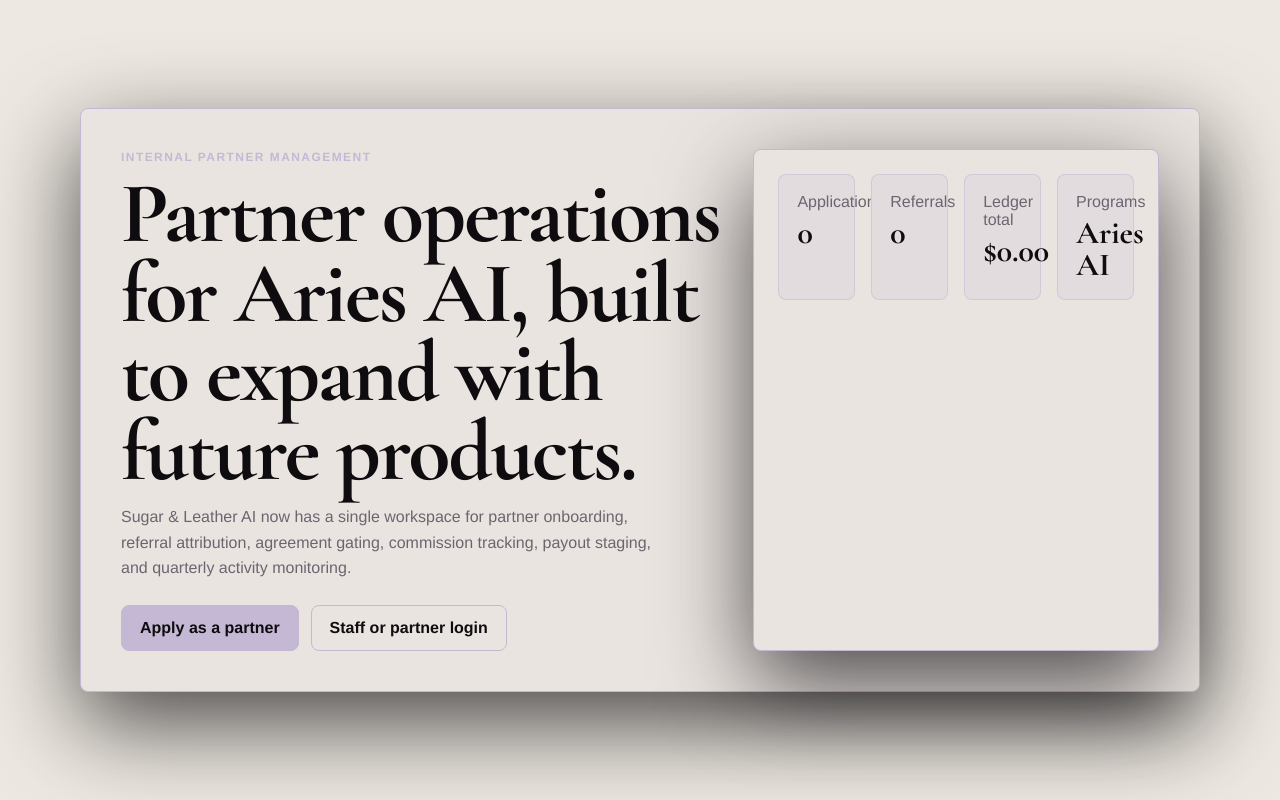
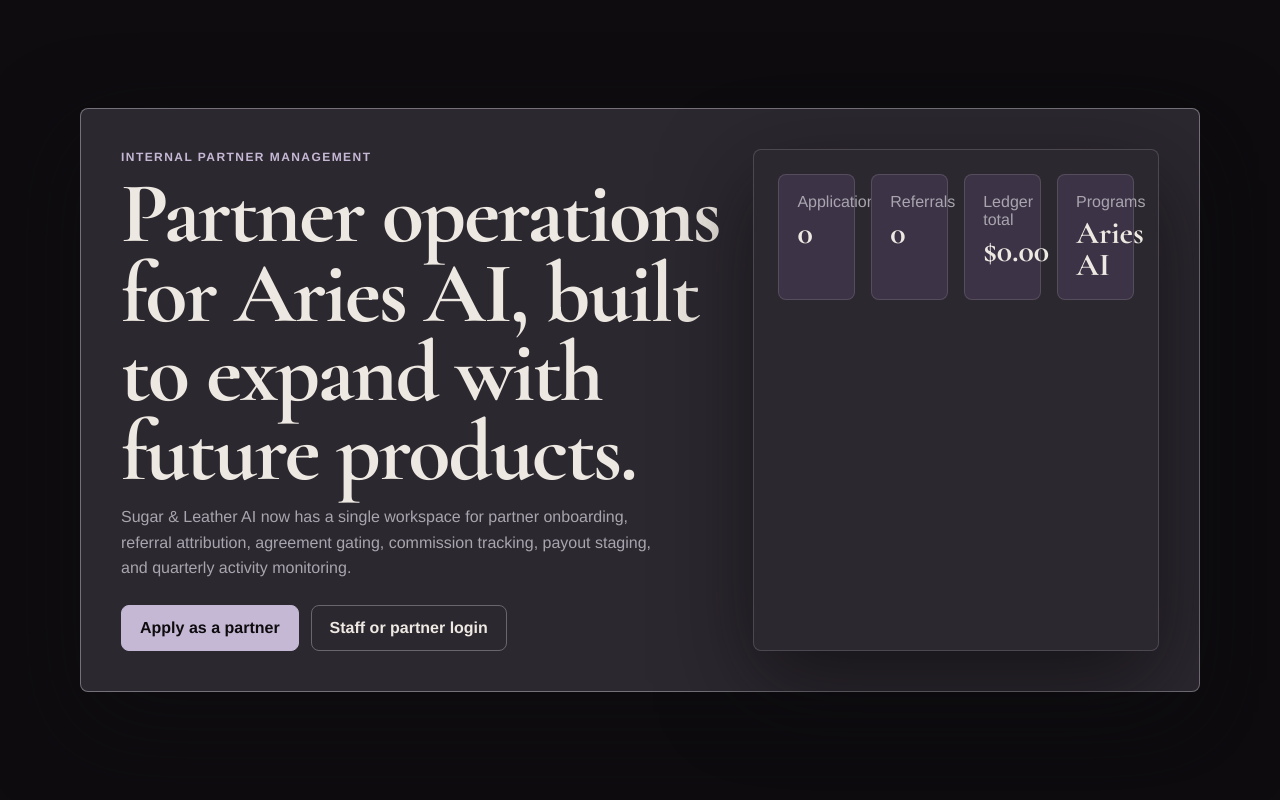
Before and after one commit to RohanV2110/SL-Vendor-Management-Platform, a Next.js app: page / in a window 1280 px wide. Built offline with nearby package versions, Linux system fonts and the light colour scheme; no server answers; the database is empty.

Commit message:
Revert cream lavender interface rebalance

```diff
--- a/src/app/globals.css
+++ b/src/app/globals.css
@@ -10,15 +10,12 @@
   --mist: #d8d3de;
 
   --bg: var(--obsidian);
-  --bg-panel: color-mix(in srgb, var(--cream) 92%, var(--lavender));
-  --bg-panel-strong: var(--cream);
-  --bg-panel-soft: color-mix(in srgb, var(--lavender) 24%, var(--cream));
+  --bg-panel: var(--charcoal);
+  --bg-panel-strong: var(--deep-plum);
   --ink: var(--cream);
-  --ink-on-light: var(--obsidian);
   --muted: var(--silver);
-  --muted-on-light: var(--mid-gray);
-  --line: color-mix(in srgb, var(--lavender) 54%, transparent);
-  --line-strong: color-mix(in srgb, var(--mid-gray) 34%, transparent);
+  --line: color-mix(in srgb, var(--mid-gray) 52%, transparent);
+  --line-strong: color-mix(in srgb, var(--mist) 42%, transparent);
   --accent: var(--lavender);
   --accent-deep: var(--mist);
   --accent-soft: color-mix(in srgb, var(--lavender) 14%, transparent);
@@ -43,8 +40,8 @@
 body {
   margin: 0;
   min-height: 100vh;
-  color: var(--ink-on-light);
-  background: var(--cream);
+  color: var(--ink);
+  background: var(--bg);
   font-family: var(--font-body);
 }
 
@@ -69,15 +66,15 @@
   min-height: 100vh;
   place-items: center;
   padding: 32px;
-  background: var(--cream);
+  background: var(--obsidian);
 }
 
 .hero {
   width: min(1120px, 100%);
   padding: 40px;
-  border: 1px solid var(--lavender);
+  border: 1px solid var(--line-strong);
   border-radius: 8px;
-  background: var(--bg-panel);
+  background: var(--charcoal);
   box-shadow: var(--shadow);
 }
 
@@ -101,7 +98,7 @@
 h2,
 h3 {
   margin: 0;
-  color: var(--obsidian);
+  color: var(--cream);
   font-family: var(--font-heading), Georgia, serif;
   font-weight: 700;
   letter-spacing: -0.025em;
@@ -125,7 +122,7 @@
 .lead {
   max-width: 60ch;
   margin: 12px 0 0;
-  color: var(--mid-gray);
+  color: var(--silver);
   line-height: 1.6;
 }
 
@@ -166,13 +163,13 @@
 
 .button-secondary {
   background: transparent;
-  color: var(--obsidian);
-  border-color: var(--lavender);
+  color: var(--cream);
+  border-color: var(--mid-gray);
 }
 
 .button-secondary:hover {
-  background: var(--cream);
-  color: var(--obsidian);
+  background: var(--deep-plum);
+  color: var(--cream);
 }
 
 .button-ghost {
@@ -193,8 +190,8 @@
   place-items: center;
   border: 1px solid var(--line);
   border-radius: 8px;
-  background: var(--cream);
-  color: var(--obsidian);
+  background: var(--deep-plum);
+  color: var(--cream);
   cursor: pointer;
 }
 
@@ -219,7 +216,7 @@
   overflow: hidden;
   border: 1px solid var(--line-strong);
   border-radius: 8px;
-  background: var(--bg-panel);
+  background: var(--charcoal);
   box-shadow: var(--shadow);
 }
 
@@ -272,13 +269,13 @@
   padding: 18px;
   border: 1px solid var(--line);
   border-radius: 8px;
-  background: var(--bg-panel-soft);
+  background: var(--deep-plum);
 }
 
 .stat strong {
   display: block;
   margin-top: 6px;
-  color: var(--obsidian);
+  color: var(--cream);
   font-family: var(--font-heading), Georgia, serif;
   font-size: 2rem;
   font-weight: 700;
@@ -289,7 +286,7 @@
   display: grid;
   grid-template-columns: 280px minmax(0, 1fr);
   min-height: 100vh;
-  background: var(--cream);
+  background: var(--obsidian);
 }
 
 .sidebar {
@@ -297,7 +294,7 @@
   flex-direction: column;
   gap: 18px;
   padding: 28px 22px;
-  border-right: 1px solid var(--lavender);
+  border-right: 1px solid var(--line);
   background: var(--obsidian);
   color: var(--cream);
 }
@@ -323,9 +320,9 @@
 
 .nav-link {
   padding: 12px 14px;
-  border: 1px solid color-mix(in srgb, var(--lavender) 34%, transparent);
+  border: 1px solid var(--line);
   border-radius: 8px;
-  background: color-mix(in srgb, var(--lavender) 14%, var(--obsidian));
+  background: var(--charcoal);
   color: var(--mist);
 }
 
@@ -340,7 +337,7 @@
 
 .content {
   padding: 28px;
-  background: var(--cream);
+  background: var(--obsidian);
 }
 
 .page-header {
@@ -354,9 +351,9 @@
 
 .panel {
   overflow: hidden;
-  border: 1px solid var(--lavender);
+  border: 1px solid var(--line);
   border-radius: 8px;
-  background: var(--bg-panel);
+  background: var(--charcoal);
   box-shadow: var(--shadow);
 }
 
@@ -377,7 +374,7 @@
 }
 
 .field span {
-  color: var(--mid-gray);
+  color: var(--mist);
   font-size: 0.95rem;
   font-weight: 700;
 }
@@ -389,8 +386,8 @@
   padding: 14px 16px;
   border: 1px solid var(--line-strong);
   border-radius: 8px;
-  background: var(--warm-white);
-  color: var(--obsidian);
+  background: var(--obsidian);
+  color: var(--cream);
 }
 
 .input:focus,
@@ -412,7 +409,7 @@
 
 .form-message {
   margin: 0;
-  color: var(--deep-plum);
+  color: var(--mist);
   font-weight: 700;
 }
 
@@ -420,7 +417,7 @@
   display: inline-flex;
   align-items: center;
   padding: 6px 10px;
-  border: 1px solid var(--lavender);
+  border: 1px solid var(--line);
   border-radius: 8px;
   font-size: 0.78rem;
   font-weight: 700;
@@ -428,22 +425,22 @@
 
 .badge-success {
   background: var(--success-soft);
-  color: var(--obsidian);
+  color: var(--success);
 }
 
 .badge-danger {
   background: var(--danger-soft);
-  color: var(--deep-plum);
+  color: var(--danger);
 }
 
 .badge-warning {
   background: var(--warning-soft);
-  color: var(--obsidian);
+  color: var(--warning);
 }
 
 .badge-neutral {
-  background: color-mix(in srgb, var(--lavender) 22%, var(--cream));
-  color: var(--obsidian);
+  background: color-mix(in srgb, var(--mid-gray) 18%, transparent);
+  color: var(--mist);
 }
 
 .table-wrap {
@@ -473,11 +470,11 @@
 }
 
 td {
-  color: var(--obsidian);
+  color: var(--mist);
 }
 
 .muted {
-  color: var(--mid-gray);
+  color: var(--silver);
 }
 
 .pill-row {
@@ -488,24 +485,24 @@
 
 .pill {
   padding: 8px 12px;
-  border: 1px solid var(--lavender);
+  border: 1px solid var(--line);
   border-radius: 8px;
-  background: var(--bg-panel-soft);
-  color: var(--obsidian);
+  background: var(--deep-plum);
+  color: var(--mist);
 }
 
 .note {
   margin: 0;
   padding: 14px 16px;
-  border: 1px solid var(--lavender);
+  border: 1px solid var(--line);
   border-radius: 8px;
-  background: var(--bg-panel-soft);
-  color: var(--obsidian);
+  background: var(--deep-plum);
+  color: var(--mist);
 }
 
 .note strong,
 td strong {
-  color: var(--obsidian);
+  color: var(--cream);
 }
 
 .inline-form {
@@ -519,8 +516,8 @@
   padding: 24px;
   border: 1px dashed var(--line-strong);
   border-radius: 8px;
-  background: var(--bg-panel-soft);
-  color: var(--mid-gray);
+  background: var(--deep-plum);
+  color: var(--silver);
 }
 
 @media (max-width: 960px) {
```
